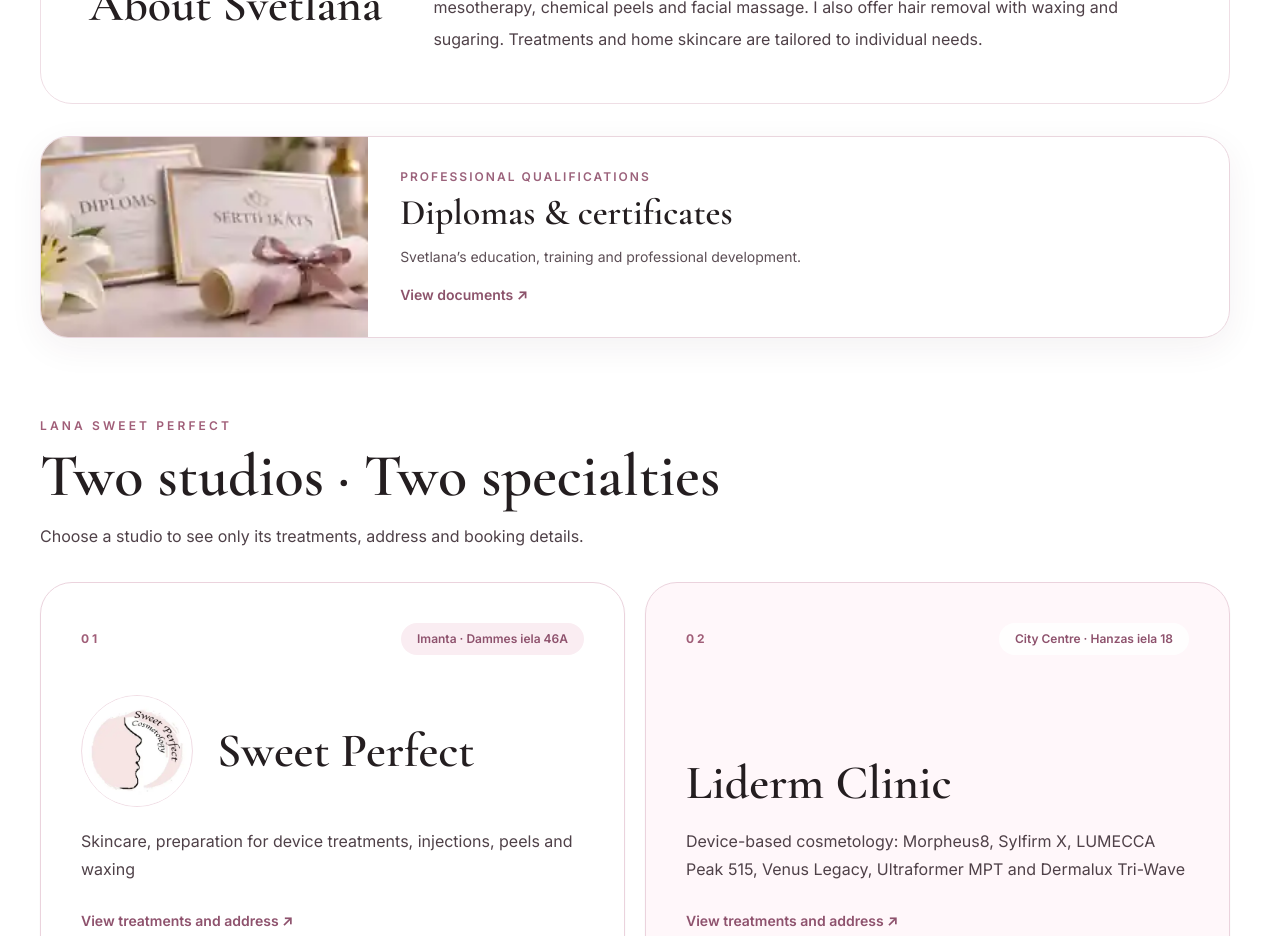
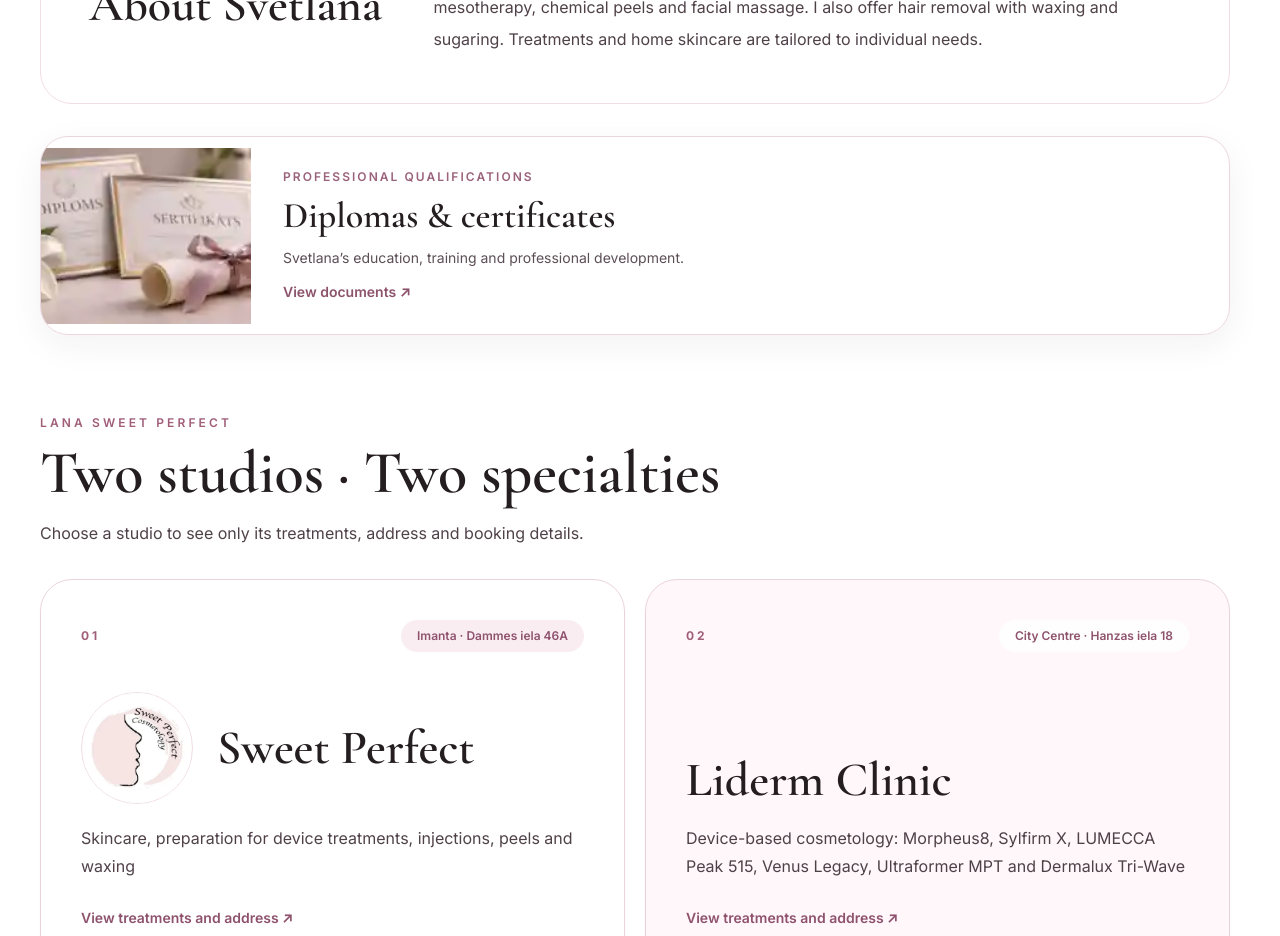
Before and after one commit to SergeyJak/Sweet-lana, a Next.js app: page /en in a window 1280 px wide. Shown: the part 920-1856 px from the top of the page. Built offline with nearby package versions, Linux system fonts and the light colour scheme; no server answers.

Commit message:
Fix blurry diploma card image by displaying small source at native-friendly size

```diff
--- a/src/app/[locale]/page.tsx
+++ b/src/app/[locale]/page.tsx
@@ -73,16 +73,16 @@ export default async function Home({ params }: { params: Promise<{ locale: strin
         </section>
 
         <section aria-labelledby="qualifications-heading" className="relative mx-auto max-w-7xl px-5 pt-6 md:px-10 md:pt-8">
-          <a href={`/${locale}/certificates`} className="group grid overflow-hidden rounded-[1.75rem] border border-[#ead6de] bg-white/95 shadow-[0_10px_35px_rgba(63,37,48,0.06)] transition hover:-translate-y-0.5 hover:shadow-lg sm:grid-cols-[minmax(160px,0.38fr)_1fr]">
-            <div className="relative h-40 overflow-hidden bg-[#f8edf0] sm:h-full sm:min-h-[175px]">
+          <a href={`/${locale}/certificates`} className="group flex min-w-0 items-center overflow-hidden rounded-[1.75rem] border border-[#ead6de] bg-white/95 shadow-[0_10px_35px_rgba(63,37,48,0.06)] transition hover:-translate-y-0.5 hover:shadow-lg">
+            <div className="relative h-40 w-[38%] max-w-[210px] shrink-0 overflow-hidden bg-[#f8edf0] sm:h-44 sm:w-[32%]">
               <img src="/certificates-cover.webp" alt="" width="420" height="210" loading="lazy" decoding="async" className="h-full w-full object-cover" />
             </div>
-            <div className="flex items-center justify-between gap-4 p-6 sm:p-8">
+            <div className="flex min-w-0 flex-1 items-center gap-3 p-4 sm:p-8">
               <div>
                 <p className="mb-2 text-xs font-semibold uppercase tracking-[0.17em] text-[#9b627b]">{locale === 'ru' ? 'Квалификация специалиста' : locale === 'lv' ? 'Speciālistes kvalifikācija' : 'Professional qualifications'}</p>
-                <h2 id="qualifications-heading" className="font-serif text-3xl !text-[#241e20] sm:text-4xl">{locale === 'ru' ? 'Дипломы и сертификаты' : locale === 'lv' ? 'Diplomi un sertifikāti' : 'Diplomas & certificates'}</h2>
-                <p className="mt-3 text-sm leading-6 text-[#5c4e55]">{locale === 'ru' ? 'Образование, обучение и профессиональное развитие Светланы.' : locale === 'lv' ? 'Svetlanas izglītība, apmācības un profesionālā pilnveide.' : 'Svetlana’s education, training and professional development.'}</p>
-                <p className="mt-4 text-sm font-semibold text-[#8c536b]">{locale === 'ru' ? 'Посмотреть документы' : locale === 'lv' ? 'Apskatīt dokumentus' : 'View documents'} ↗</p>
+                <h2 id="qualifications-heading" className="font-serif text-[clamp(1.15rem,3.5vw,2.25rem)] leading-tight !text-[#241e20]">{locale === 'ru' ? 'Дипломы и сертификаты' : locale === 'lv' ? 'Diplomi un sertifikāti' : 'Diplomas & certificates'}</h2>
+                <p className="mt-2 hidden text-sm leading-6 text-[#5c4e55] sm:block">{locale === 'ru' ? 'Образование, обучение и профессиональное развитие Светланы.' : locale === 'lv' ? 'Svetlanas izglītība, apmācības un profesionālā pilnveide.' : 'Svetlana’s education, training and professional development.'}</p>
+                <p className="mt-3 text-xs font-semibold text-[#8c536b] sm:text-sm">{locale === 'ru' ? 'Посмотреть документы' : locale === 'lv' ? 'Apskatīt dokumentus' : 'View documents'} ↗</p>
               </div>
             </div>
           </a>
```
